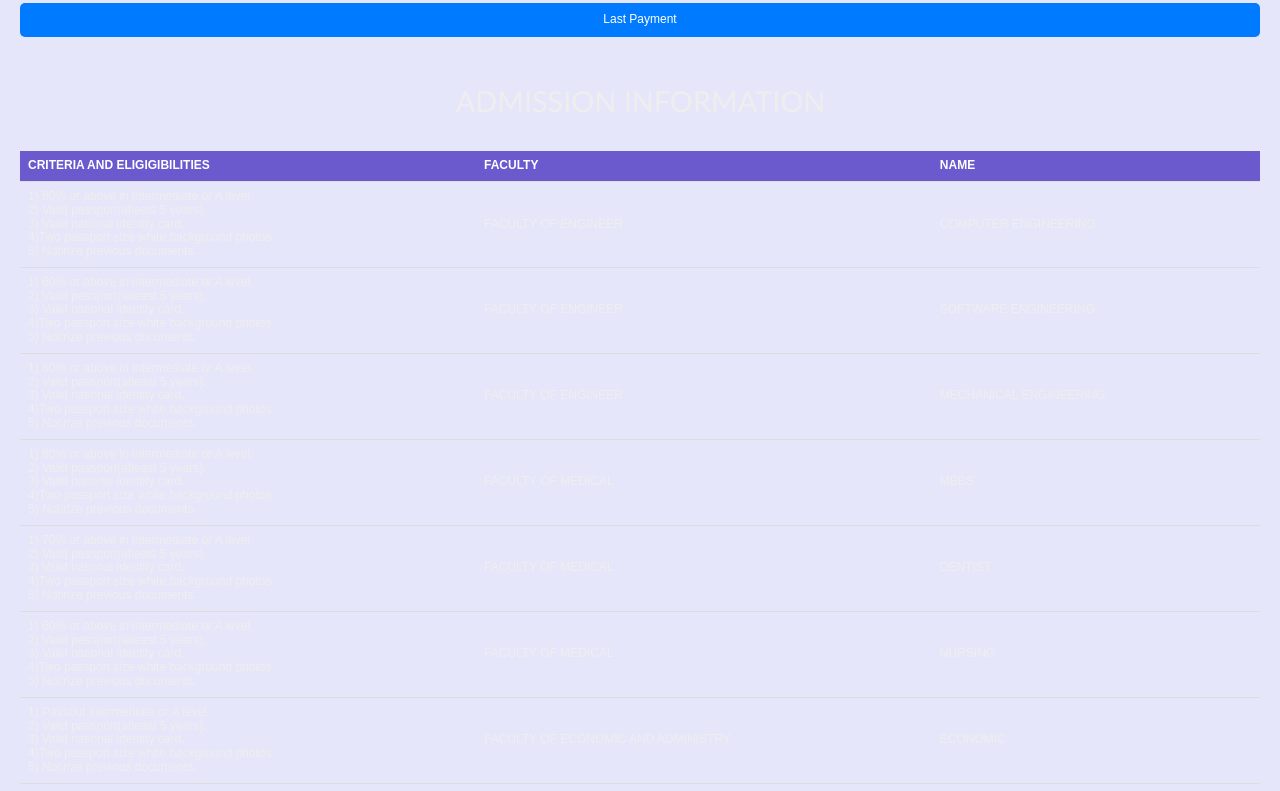
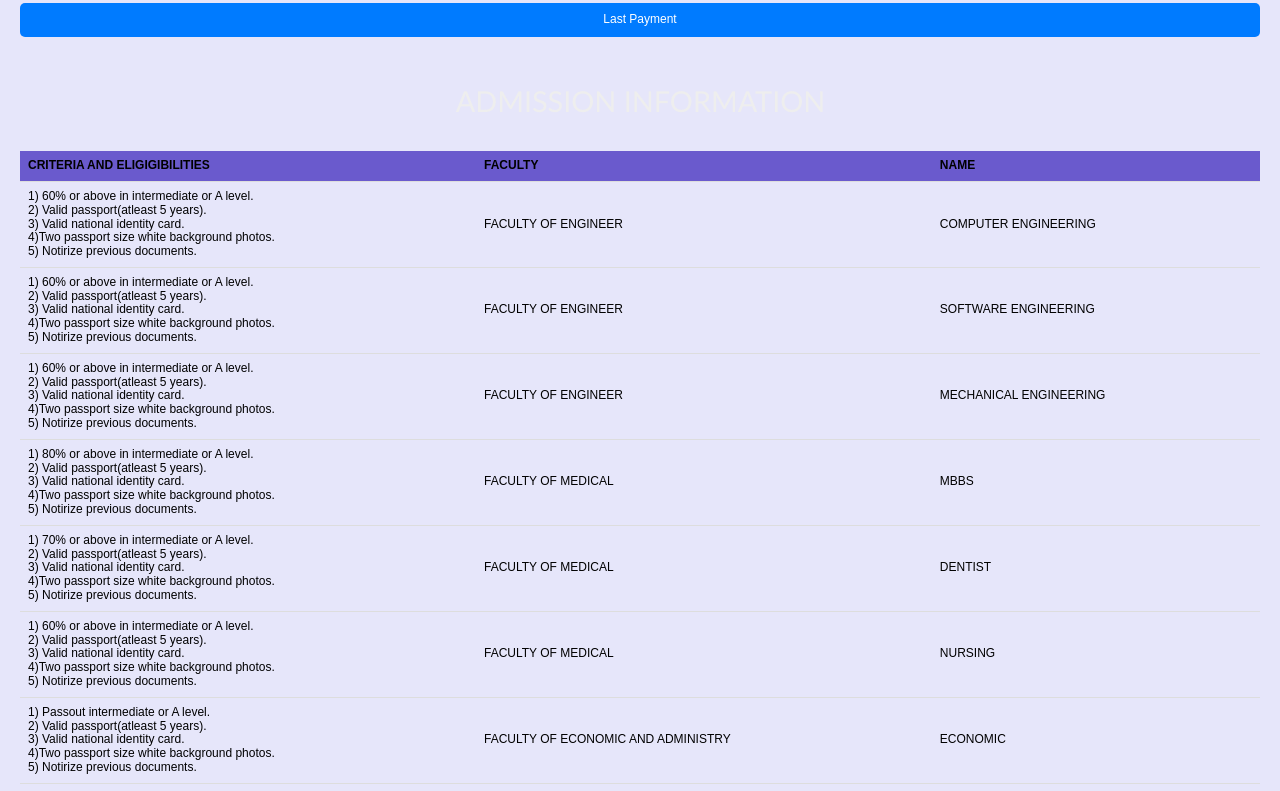
Before and after one commit to mindmentoor/mind.mentor, a plain HTML site: page index.html in a window 1280 px wide. Shown: the part 1424-2215 px from the top of the page. Drawn offline with nearby package versions, Linux system fonts and the light colour scheme.

Commit message:
Update index.html

```diff
--- a/index.html
+++ b/index.html
@@ -784,17 +784,19 @@ input[type="submit"]:hover {
 table {
     width: 100%;
     border-collapse: collapse;
+    color:black;
 }
 
 th, td {
     text-align: left;
     padding: 8px;
     border-bottom: 1px solid #ddd;
+    color:color;
 }
 
 th {
     background-color: #6A5ACD;
-    color: white;
+    color: black;
 }</style>
 <script>document.getElementById('jobApplicationForm').addEventListener('submit', handleFormSubmit);
 
```
